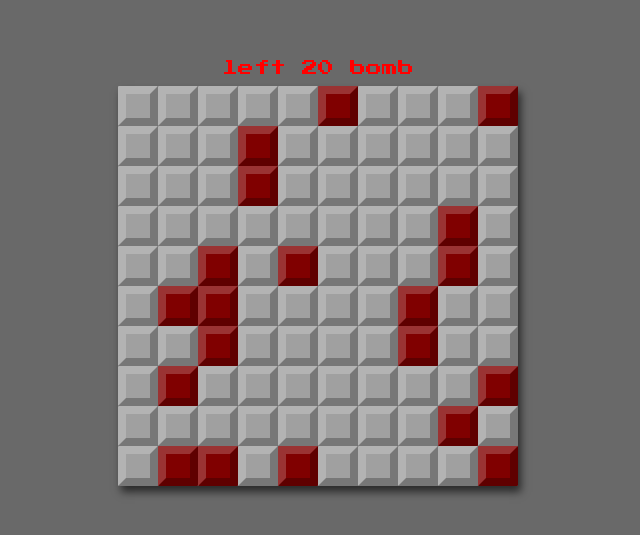
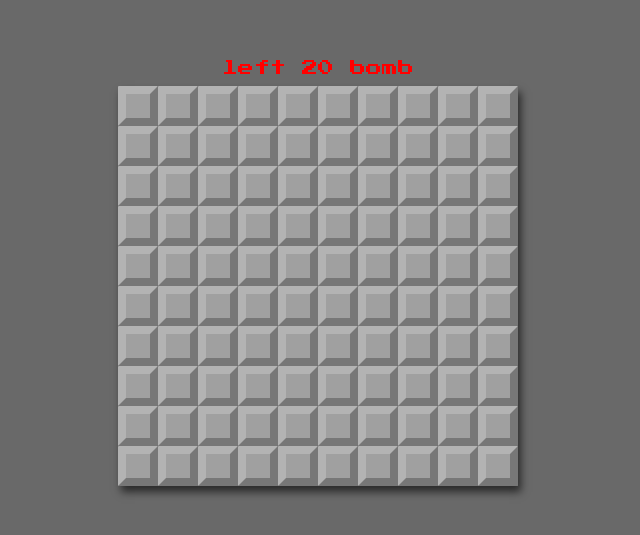
Before and after one commit to ajarek/mineswapper, a plain HTML site: page index.html in a window 1280 px wide. Shown: the part 127-662 px from the top of the page, without its empty margins (322-962 px from the left). Drawn offline with Linux system fonts and the light colour scheme.

Commit message:
code improvement

```diff
--- a/style.css
+++ b/style.css
@@ -46,7 +46,7 @@ body {
 
 
     .bomb {
-        background-color: maroon;
+        /* background-color: maroon;  */
 
     }
 
```
